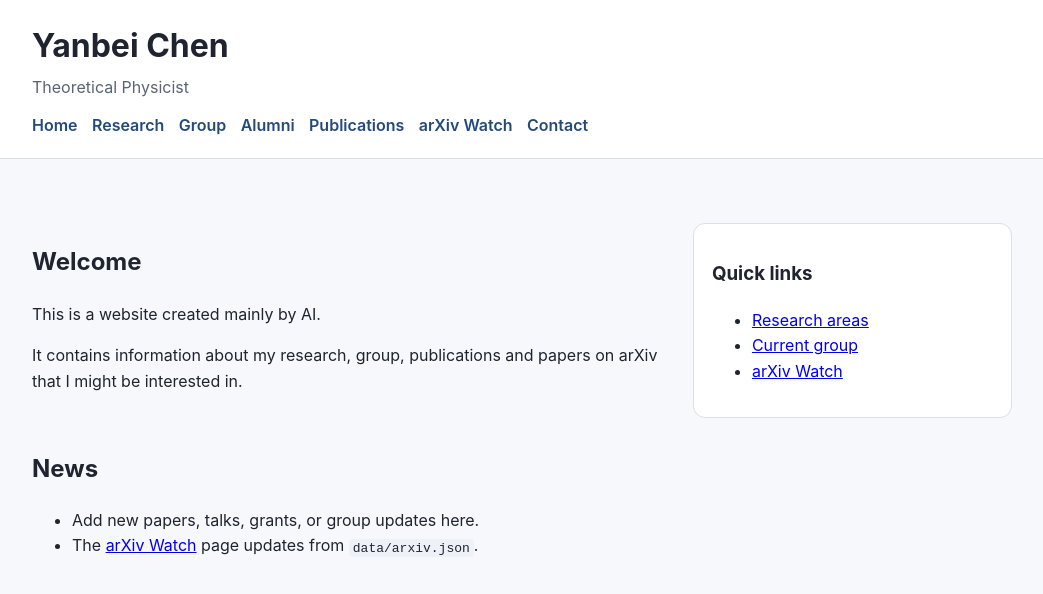
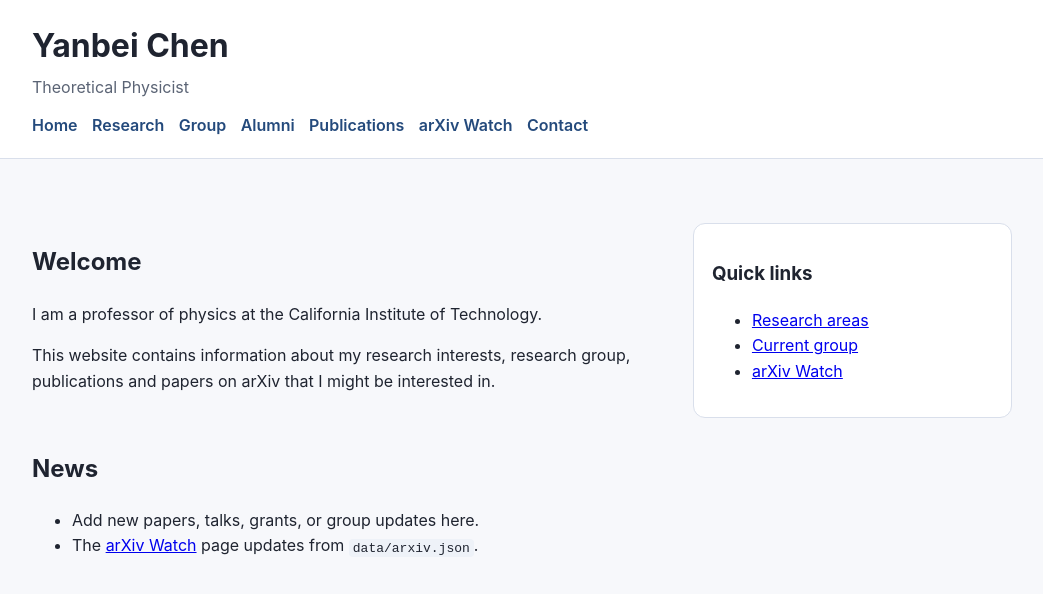
Before and after one commit to yanbei/yanbei.github.io, a Jekyll site: the page built from index.md, in a window 1280 px wide. Shown: the top 594 px of the page, without its empty margins (118-1161 px from the left). Built offline with Jekyll 4.4.1, drawn with Linux system fonts in a browser that asks for light colours.

Commit message:
Save full current website state

```diff
--- a/index.md
+++ b/index.md
@@ -7,8 +7,8 @@
 <section class="hero">
   <div>
     <h2>Welcome</h2>
-    <p>This is a website created mainly by AI.</p>
-    <p>It contains information about my research, group, publications and papers on arXiv that I might be interested in.</p>
+    <p>I am a professor of physics at the California Institute of Technology.</p>
+    <p>This website contains information about my research interests, research group, publications and papers on arXiv that I might be interested in.</p>
   </div>
   <aside class="card">
     <h3>Quick links</h3>
```
